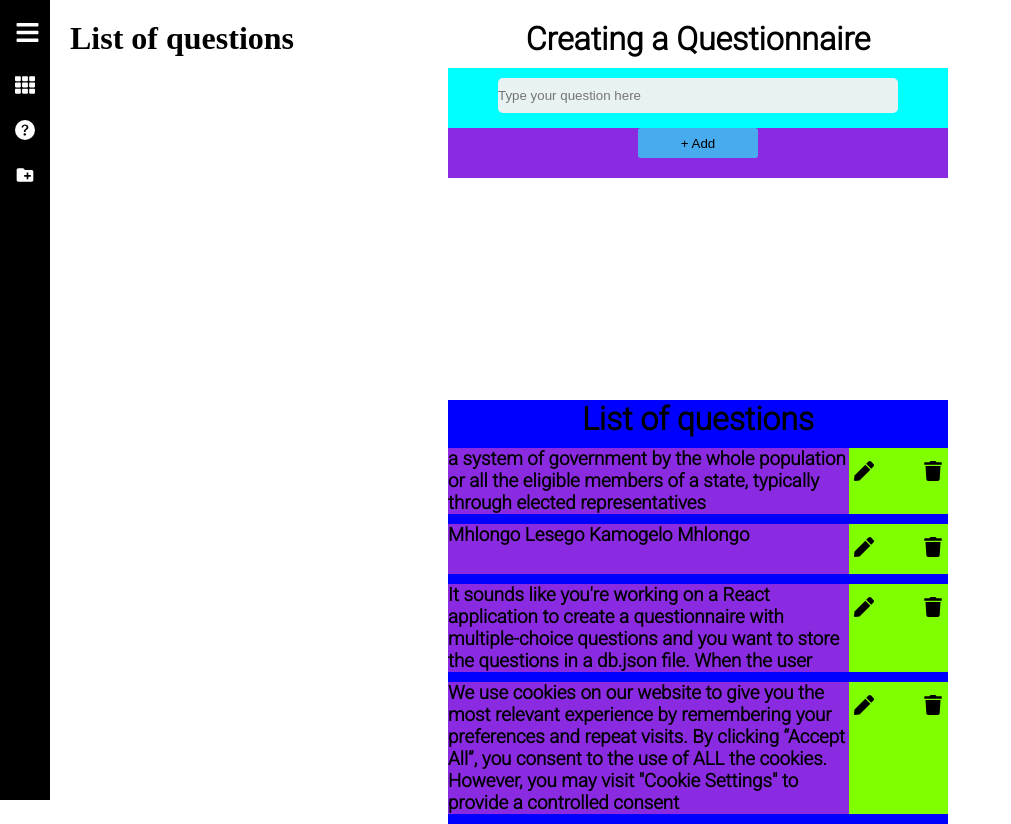
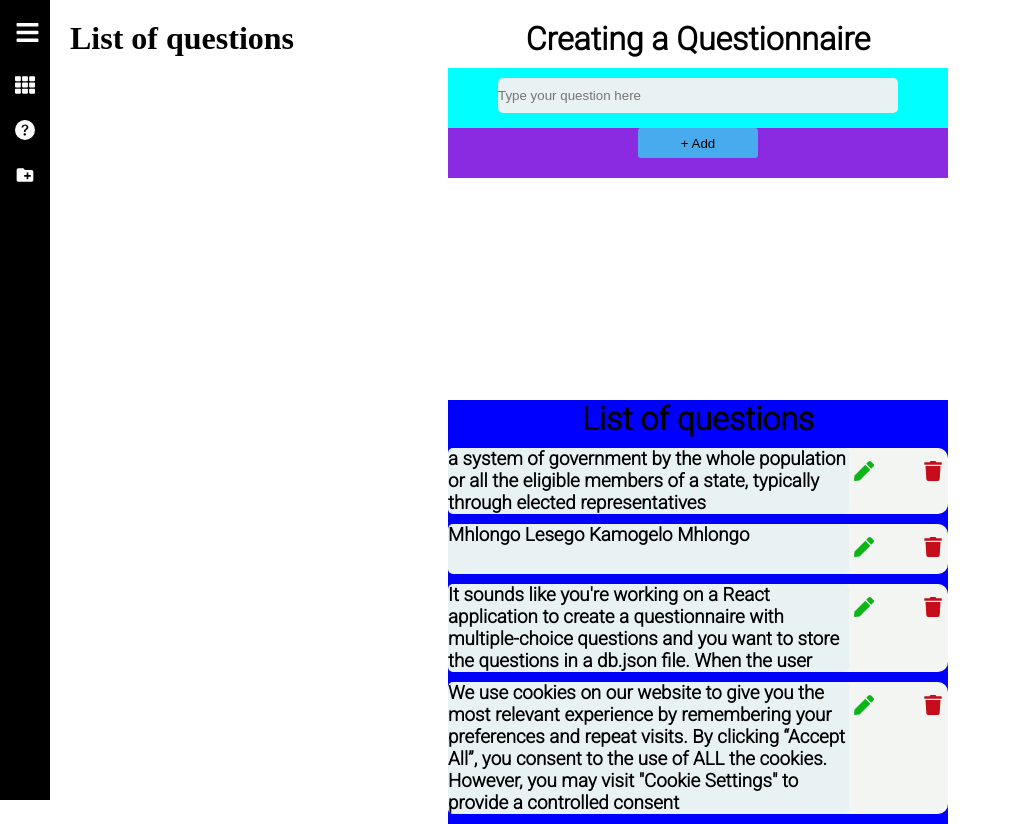
Before and after one commit to LesegoLSG/Questionnaire-React, a React (Create React App) app: page /create in a window 1280 px wide. Shown: the whole page, without its empty margins (0-1011 px from the left). Built offline with nearby package versions, Linux system fonts and the light colour scheme; data requests are answered from the project's data file.

Commit message:
Minor modification

```diff
--- a/src/Components/Question.js
+++ b/src/Components/Question.js
@@ -19,7 +19,7 @@ const Question = ({quest,onDelete,onEdit}) => {
             </div>
             <div className="icons" >
 
-               <FaPen style={{cursor:"pointer"}} onClick={() =>onEdit(quest)}/>
+               <FaPen id="penicon" style={{cursor:"pointer"}} onClick={() =>onEdit(quest)}/>
 
                <FaTrash id="trashicon" style={{cursor:"pointer"}} onClick={() =>onDelete(quest.id)}/>
             </div>
--- a/src/Stylesheet/Question.css
+++ b/src/Stylesheet/Question.css
@@ -58,7 +58,7 @@
 
 .icons{
 
-    background-color: chartreuse;
+    /* background-color: chartreuse; */
     width:100px;
     padding:13px 5px 0px 5px;
     font-size:20px;
@@ -66,9 +66,16 @@
 }
 .question{
     width:450px;
-    background-color:blueviolet;
+    /* background-color:blueviolet; */
+    background-color: #e9f2f2;
+    border-radius: 5px;
 }
 
 #trashicon{
     float:right;
+    color:#c40c1b;
 }
+
+#penicon{
+    color:#0eb517;
+}
```
